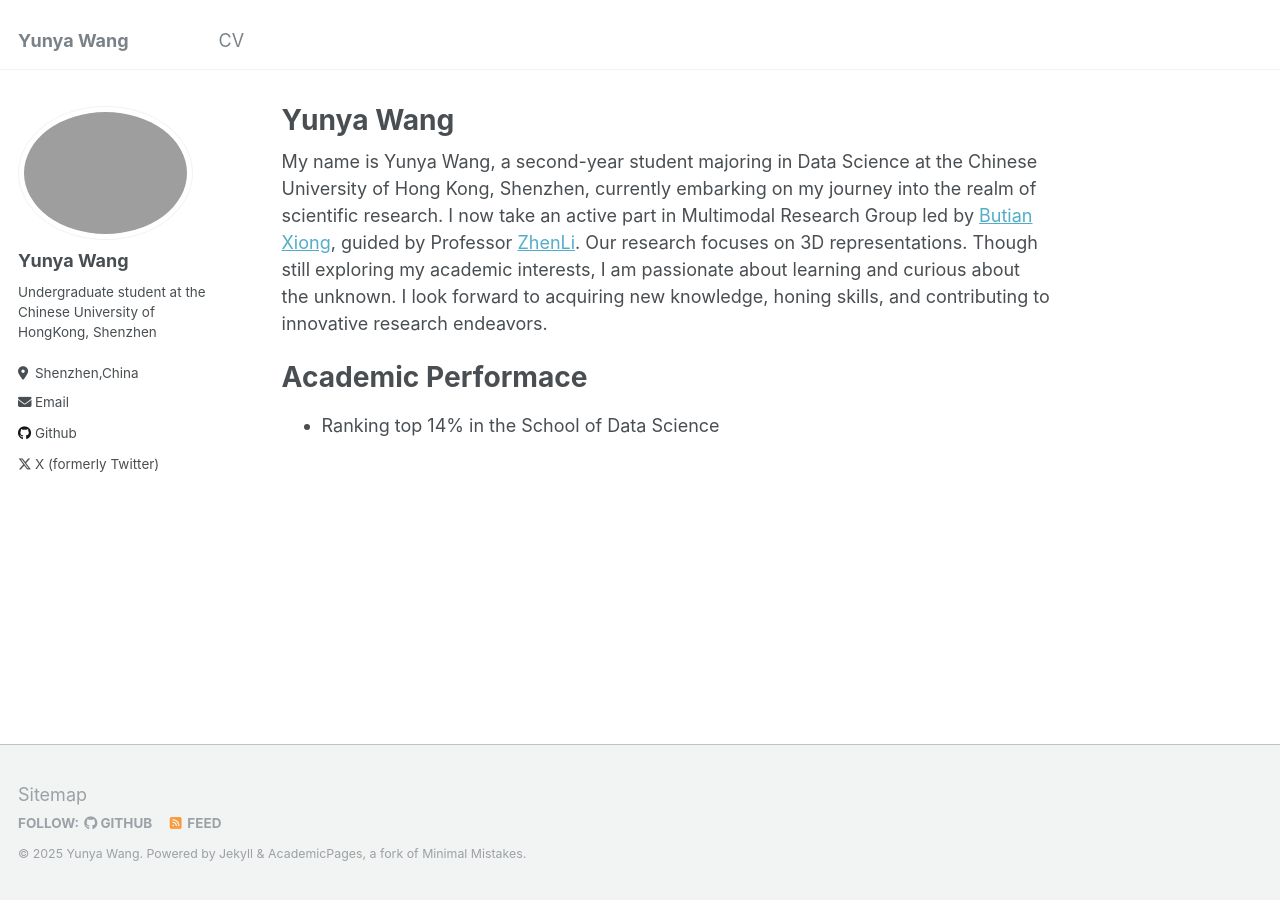
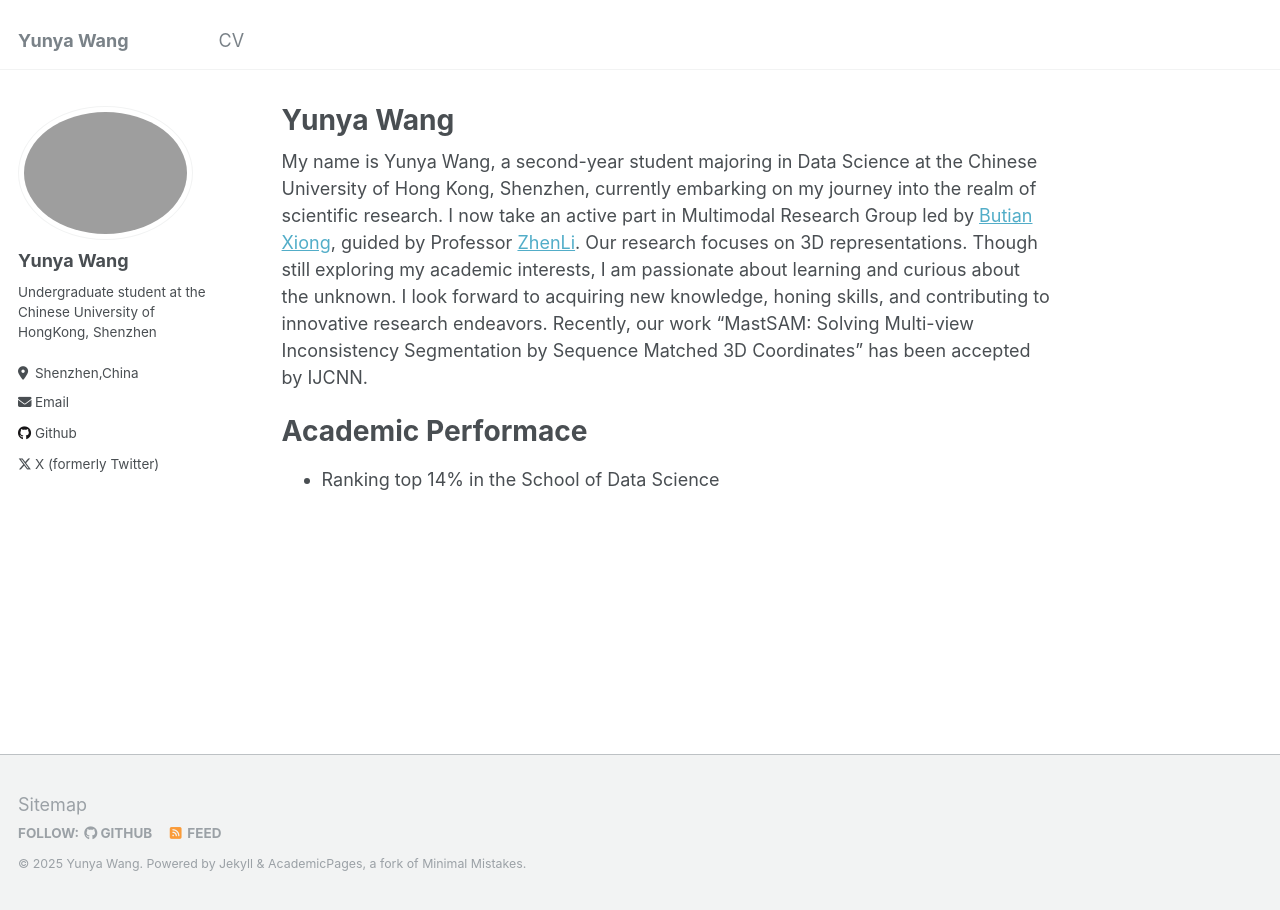
Before and after one commit to Eureka-wong/eureka-wong.github.io, a Jekyll site: the page built from _pages/about.md, in a window 1280 px wide. Built offline with Jekyll 4.4.1, drawn with Linux system fonts in a browser that asks for light colours.

Commit message:
Update about.md

```diff
--- a/_pages/about.md
+++ b/_pages/about.md
@@ -7,7 +7,7 @@ author_profile: true
   #- /about.html
 ---
 
-My name is Yunya Wang, a second-year student majoring in Data Science at the Chinese University of Hong Kong, Shenzhen, currently embarking on my journey into the realm of scientific research. I now take an active part in Multimodal Research Group led by [Butian Xiong](https://saliteta.github.io/), guided by Professor [ZhenLi](https://mypage.cuhk.edu.cn/academics/lizhen/). Our research focuses on 3D representations. Though still exploring my academic interests, I am passionate about learning and curious about the unknown. I look forward to acquiring new knowledge, honing skills, and contributing to innovative research endeavors.
+My name is Yunya Wang, a second-year student majoring in Data Science at the Chinese University of Hong Kong, Shenzhen, currently embarking on my journey into the realm of scientific research. I now take an active part in Multimodal Research Group led by [Butian Xiong](https://saliteta.github.io/), guided by Professor [ZhenLi](https://mypage.cuhk.edu.cn/academics/lizhen/). Our research focuses on 3D representations. Though still exploring my academic interests, I am passionate about learning and curious about the unknown. I look forward to acquiring new knowledge, honing skills, and contributing to innovative research endeavors. Recently, our work "MastSAM: Solving Multi-view Inconsistency Segmentation by Sequence Matched 3D Coordinates" has been accepted by IJCNN.
 
 Academic Performace
 ======
```
